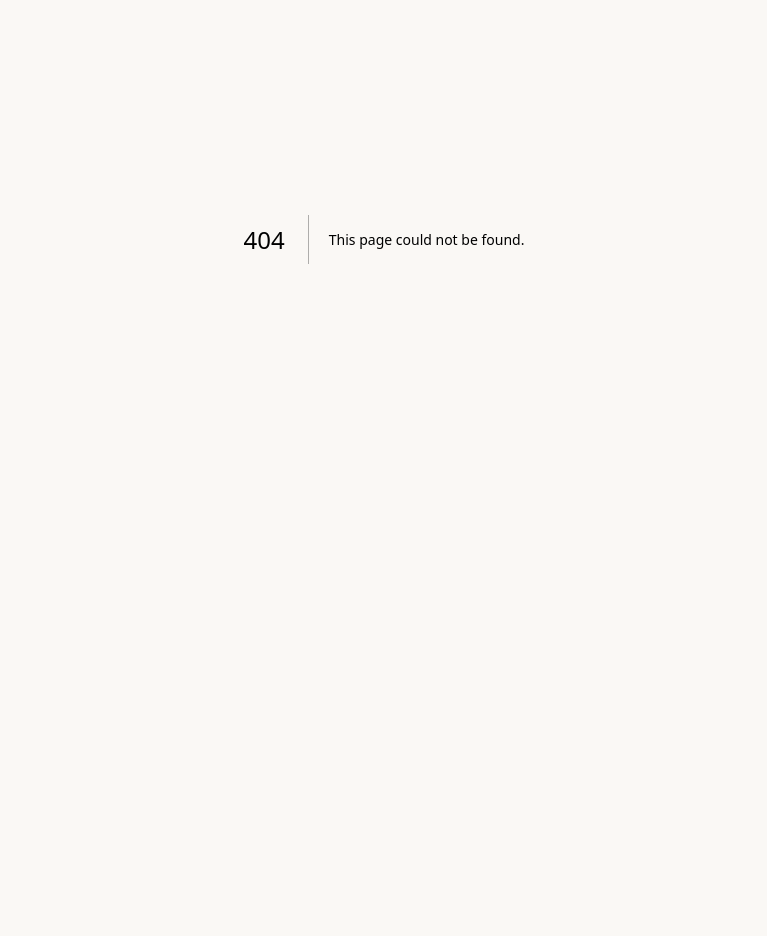
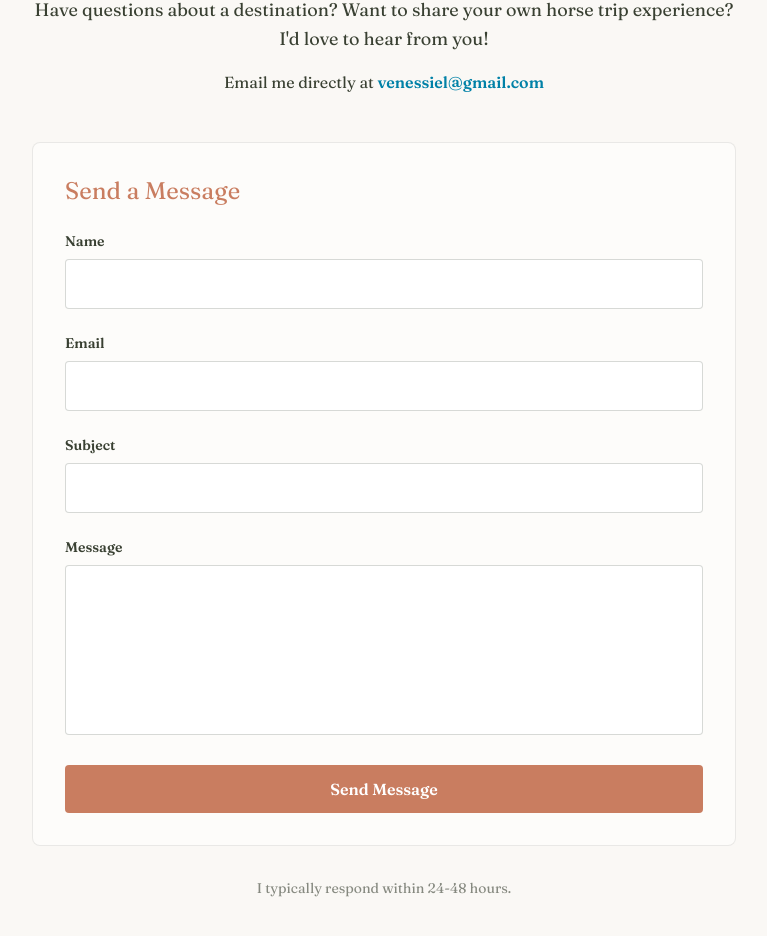
Before and after one commit to KamillaKhabibrakhmanova/wanderhoof, a Next.js app: page /contact in a window 1280 px wide. Before the commit this address had no page. Shown: the part 314-1250 px from the top of the page, without its empty margins (256-1023 px from the left). Before the commit the page ends 953 px from the top, so only its background shows below. Built offline with nearby package versions, Linux system fonts and the light colour scheme.

Commit message:
Add contact page

```diff
--- /dev/null
+++ b/app/contact/page.tsx
@@ -0,0 +1,138 @@
+'use client'
+
+import { useState } from 'react'
+
+export default function ContactPage() {
+  const [status, setStatus] = useState<'idle' | 'submitting' | 'success' | 'error'>('idle')
+
+  const handleSubmit = async (e: React.FormEvent<HTMLFormElement>) => {
+    e.preventDefault()
+    setStatus('submitting')
+
+    const form = e.currentTarget
+    const formData = new FormData(form)
+
+    try {
+      const response = await fetch('https://formspree.io/f/mqekbqzg', {
+        method: 'POST',
+        body: formData,
+        headers: {
+          'Accept': 'application/json'
+        }
+      })
+
+      if (response.ok) {
+        setStatus('success')
+        form.reset()
+      } else {
+        setStatus('error')
+      }
+    } catch (error) {
+      setStatus('error')
+    }
+  }
+
+  return (
+    <main className="min-h-screen bg-cream">
+      <div className="max-w-3xl mx-auto px-4 sm:px-6 lg:px-8 py-12 md:py-16">
+        <h1 className="text-4xl md:text-5xl lg:text-6xl font-fraunces text-deepgreen mb-8 text-center">
+          Get in Touch
+        </h1>
+
+        <div className="mb-12 text-center">
+          <p className="text-lg text-deepgreen leading-relaxed mb-4">
+            Have questions about a destination? Want to share your own horse trip experience? I'd love to hear from you!
+          </p>
+          <p className="text-deepgreen">
+            Email me directly at{' '}
+            <a href="mailto:venessiel@gmail.com" className="text-tealpop hover:underline font-semibold">
+              venessiel@gmail.com
+            </a>
+          </p>
+        </div>
+
+        <div className="bg-white/50 rounded-lg p-8 border border-deepgreen/10">
+          <h2 className="text-2xl font-fraunces text-terracotta mb-6">Send a Message</h2>
+
+          <form onSubmit={handleSubmit} className="space-y-6">
+            <div>
+              <label htmlFor="name" className="block text-sm font-semibold text-deepgreen mb-2">
+                Name
+              </label>
+              <input
+                type="text"
+                id="name"
+                name="name"
+                required
+                className="w-full px-4 py-3 rounded border border-deepgreen/20 focus:outline-none focus:ring-2 focus:ring-tealpop/50 focus:border-tealpop bg-white"
+              />
+            </div>
+
+            <div>
+              <label htmlFor="email" className="block text-sm font-semibold text-deepgreen mb-2">
+                Email
+              </label>
+              <input
+                type="email"
+                id="email"
+                name="email"
+                required
+                className="w-full px-4 py-3 rounded border border-deepgreen/20 focus:outline-none focus:ring-2 focus:ring-tealpop/50 focus:border-tealpop bg-white"
+              />
+            </div>
+
+            <div>
+              <label htmlFor="subject" className="block text-sm font-semibold text-deepgreen mb-2">
+                Subject
+              </label>
+              <input
+                type="text"
+                id="subject"
+                name="subject"
+                required
+                className="w-full px-4 py-3 rounded border border-deepgreen/20 focus:outline-none focus:ring-2 focus:ring-tealpop/50 focus:border-tealpop bg-white"
+              />
+            </div>
+
+            <div>
+              <label htmlFor="message" className="block text-sm font-semibold text-deepgreen mb-2">
+                Message
+              </label>
+              <textarea
+                id="message"
+                name="message"
+                required
+                rows={6}
+                className="w-full px-4 py-3 rounded border border-deepgreen/20 focus:outline-none focus:ring-2 focus:ring-tealpop/50 focus:border-tealpop bg-white resize-none"
+              />
+            </div>
+
+            <button
+              type="submit"
+              disabled={status === 'submitting'}
+              className="w-full bg-terracotta hover:bg-terracotta/90 text-white font-semibold py-3 px-6 rounded transition-colors disabled:opacity-50 disabled:cursor-not-allowed"
+            >
+              {status === 'submitting' ? 'Sending...' : 'Send Message'}
+            </button>
+
+            {status === 'success' && (
+              <div className="bg-green-50 border border-green-200 text-green-800 px-4 py-3 rounded">
+                Thanks for your message! I'll get back to you soon.
+              </div>
+            )}
+
+            {status === 'error' && (
+              <div className="bg-red-50 border border-red-200 text-red-800 px-4 py-3 rounded">
+                Oops! Something went wrong. Please try again or email me directly.
+              </div>
+            )}
+          </form>
+        </div>
+
+        <div className="mt-8 text-center text-sm text-deepgreen/60">
+          <p>I typically respond within 24-48 hours.</p>
+        </div>
+      </div>
+    </main>
+  )
+}
```
